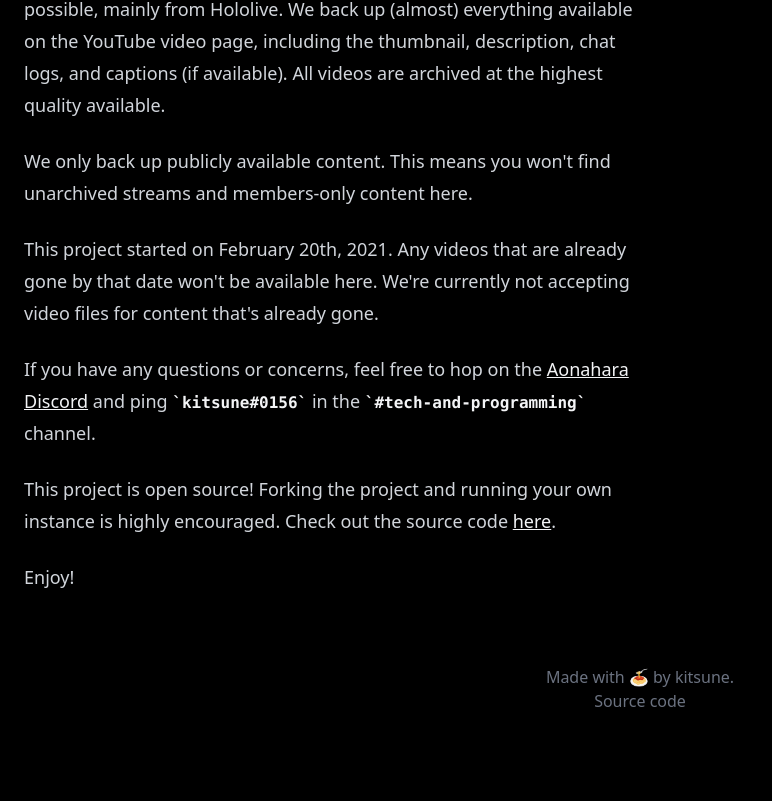
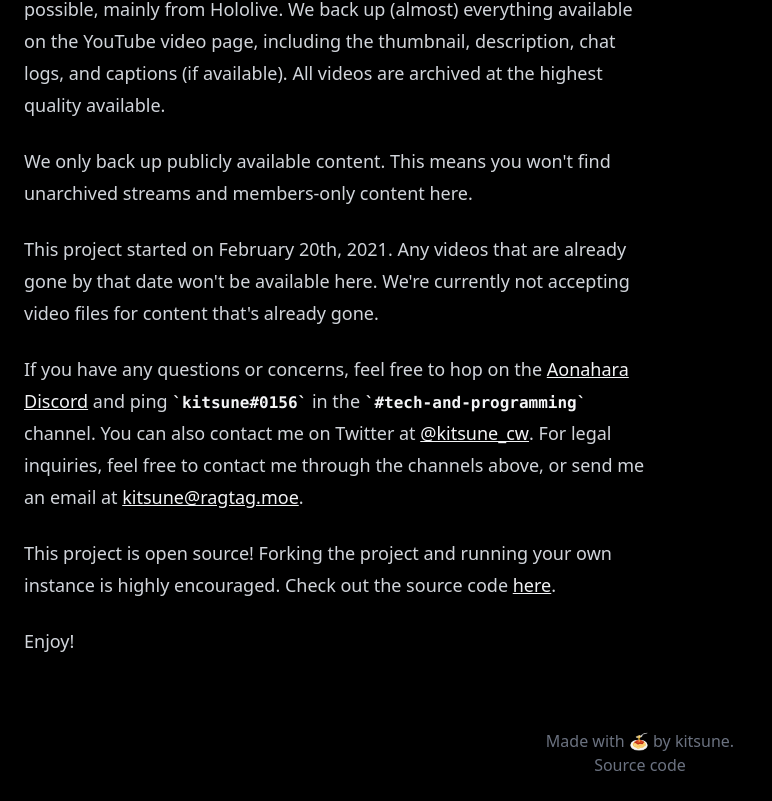
Before and after one commit to ragtag-archive/archive-browser, a Next.js app: page /about in a window 1280 px wide. Shown: the part 247-1048 px from the top of the page, without its empty margins (0-772 px from the left). Before the commit the page ends 984 px from the top, so only its background shows below. Built offline with nearby package versions, Linux system fonts and the light colour scheme; no server answers.

Commit message:
add contact details, remove unused api doc

```diff
--- a/modules/AboutPage.tsx
+++ b/modules/AboutPage.tsx
@@ -1,5 +1,5 @@
-import Head from "next/head";
-import PageBase from "./shared/PageBase";
+import Head from 'next/head';
+import PageBase from './shared/PageBase';
 
 const AboutPage = () => {
   return (
@@ -26,20 +26,38 @@
           accepting video files for content that's already gone.
         </p>
         <p>
-          If you have any questions or concerns, feel free to hop on the{" "}
+          If you have any questions or concerns, feel free to hop on the{' '}
           <a
             target="_blank"
             rel="noreferrer noopener nofollow"
             href="https://ragtag.link/discord"
           >
             Aonahara Discord
-          </a>{" "}
-          and ping <code>kitsune#0156</code> in the{" "}
-          <code>#tech-and-programming</code> channel.
+          </a>{' '}
+          and ping <code>kitsune#0156</code> in the{' '}
+          <code>#tech-and-programming</code> channel. You can also contact me on
+          Twitter at{' '}
+          <a
+            target="_blank"
+            rel="noreferrer noopener nofollow"
+            href="https://twitter.com/kitsune_cw"
+          >
+            @kitsune_cw
+          </a>
+          . For legal inquiries, feel free to contact me through the channels
+          above, or send me an email at{' '}
+          <a
+            target="_blank"
+            rel="noreferrer noopener nofollow"
+            href="mailto:kitsune@ragtag.moe"
+          >
+            kitsune@ragtag.moe
+          </a>
+          .
         </p>
         <p>
           This project is open source! Forking the project and running your own
-          instance is highly encouraged. Check out the source code{" "}
+          instance is highly encouraged. Check out the source code{' '}
           <a
             target="_blank"
             rel="noreferrer noopener nofollow"
--- a/modules/ApiDocsPage.tsx
+++ b/modules/ApiDocsPage.tsx
@@ -1,6 +1,6 @@
-import Head from "next/head";
-import { ApiSearchSortFields } from "../pages/api/v1/search";
-import PageBase from "./shared/PageBase";
+import Head from 'next/head';
+import { ApiSearchSortFields } from '../pages/api/v1/search';
+import PageBase from './shared/PageBase';
 
 const ApiDocsPage = () => {
   return (
@@ -13,7 +13,7 @@
         <p>
           We provide a publicly accessible API to query the data available in
           our archive. The following is a summary of the available endpoints.
-          For more details, check out{" "}
+          For more details, check out{' '}
           <a
             target="_blank"
             rel="noreferrer noopener nofollow"
@@ -100,93 +100,9 @@
             </pre>
           </li>
         </ul>
-        <h2>Live updates</h2>
-        <p>
-          We also provide a simple websocket service for listening to events at
-          the following address:
-        </p>
-        <pre>
-          <code>wss://ws.ragtag.moe</code>
-        </pre>
-        To listen to events, connect to the socket and send the following
-        message:
-        <pre>
-          <code>
-            {JSON.stringify({
-              method: "subscribe",
-              params: ["moe.ragtag.archive:workers", "ping"],
-            })}
-          </code>
-        </pre>
-        The above message subscribes you to two topics. The <code>ping</code>{" "}
-        topic will deliver a message once every <code>5</code> seconds to keep
-        the connection alive. The <code>moe.ragtag.archive:workers</code> topic
-        will deliver events from our workers. You will receive messages in the
-        following format:
-        <pre>
-          <code>
-            {JSON.stringify(
-              {
-                id: -1,
-                result: [
-                  "moe.ragtag.archive:workers",
-                  {
-                    event: "<event type>",
-                    data: "<event data>",
-                    source: "<worker id>",
-                    version: "<worker version>",
-                  },
-                ],
-              },
-              null,
-              2
-            )}
-          </code>
-        </pre>
-        <p>The following event types are available:</p>
-        <table>
-          {Object.entries({
-            work_begin: "worker has accepted a job from the queue",
-            work_end:
-              "worker has cleanly finished a job and will request a new one",
-            work_failed:
-              "something went wrong while doing a job, and the job will be requeued",
-            video_downloading: "worker is downloading the video from YouTube",
-            video_failed:
-              "worker could not download the video, the job is discarded and will not be requeued",
-            video_uploading:
-              "worker has started uploading the video to the site storage",
-            video_uploaded:
-              "all video files have been uploaded but the database has not been updated yet",
-
-            worker_updated:
-              "worker has downloaded a newer version of its software and will run that version on the next job",
-            rate_limit:
-              "worker has detected a HTTP 429 and will rest for one hour",
-          }).map(([k, v]) => (
-            <tr>
-              <td>
-                <code>{k}</code>
-              </td>
-              <td>{v}</td>
-            </tr>
-          ))}
-        </table>
-        <p>Notes</p>
-        <ul>
-          {[
-            "this endpoint is currently unauthenticated, anyone can publish any event",
-            <>
-              when a worker detects a video is already present on the website,
-              it will do nothing and emit <code>work_end</code>
-            </>,
-          ].map((x) => (
-            <li>{x}</li>
-          ))}
-        </ul>
         <h2>Embedding videos</h2>
         <p>
-          Videos from this website can be embedded with the URL{" "}
+          Videos from this website can be embedded with the URL{' '}
           <code>/embed/:videoId</code>. For example,
         </p>
         <pre>
@@ -202,7 +118,7 @@
           will create a responsive iframe with a 16:9 aspect ratio like the
           following:
         </p>
-        <div className="relative" style={{ paddingBottom: "56.25%" }}>
+        <div className="relative" style={{ paddingBottom: '56.25%' }}>
           <iframe
             frameBorder="0"
             allow="fullscreen"
--- a/modules/shared/PageBase.tsx
+++ b/modules/shared/PageBase.tsx
@@ -1,9 +1,9 @@
-import React from "react";
-import Linkify from "react-linkify";
-import Head from "next/head";
-import Header from "./Header";
-import { apiStatusMessage } from "../../pages/api/v1/status";
-import MemoLinkify from "./MemoLinkify";
+import React from 'react';
+import Linkify from 'react-linkify';
+import Head from 'next/head';
+import Header from './Header';
+import { apiStatusMessage } from '../../pages/api/v1/status';
+import MemoLinkify from './MemoLinkify';
 
 export type PageBaseProps = {
   children?: React.ReactNode;
@@ -12,13 +12,13 @@
 
 const PageBase = (props: PageBaseProps) => {
   const [bannerHide, setBannerHide] = React.useState(true);
-  const [bannerMessage, setBannerMessage] = React.useState("");
+  const [bannerMessage, setBannerMessage] = React.useState('');
 
   const fetchStatusMessage = async () => {
     const { timestamp, message, showBanner } = await apiStatusMessage();
     setBannerMessage(message);
     const lastTs = Number(
-      window.localStorage.getItem("banner-timestamp") || "0"
+      window.localStorage.getItem('banner-timestamp') || '0'
     );
     console.log({ timestamp, lastTs });
     if (timestamp > lastTs && showBanner) setBannerHide(false);
@@ -35,8 +35,8 @@
       </Head>
       <div
         className={
-          "bg-blue-600 flex flex-1 flex-col md:flex-row justify-between fixed bottom-0 left-0 right-0 z-50 " +
-          (bannerHide ? "hidden" : "")
+          'bg-blue-600 flex flex-1 flex-col md:flex-row justify-between fixed bottom-0 left-0 right-0 z-50 ' +
+          (bannerHide ? 'hidden' : '')
         }
       >
         <span className="px-6 py-2">
@@ -51,7 +51,7 @@
               e.preventDefault();
               setBannerHide(true);
               window.localStorage.setItem(
-                "banner-timestamp",
+                'banner-timestamp',
                 Date.now().toString()
               );
             }}
@@ -64,14 +64,23 @@
       <Header />
       <div
         className={[
-          "container mx-auto mt-4 flex-1",
-          props.flex ? "flex flex-col" : "",
-        ].join(" ")}
+          'container mx-auto mt-4 flex-1',
+          props.flex ? 'flex flex-col' : '',
+        ].join(' ')}
       >
         {props.children}
       </div>
       <div className="mt-6 text-gray-500 text-center">
-        Made with 🍝 by kitsune.
+        Made with 🍝 by{' '}
+        <a
+          href="https://twitter.com/kitsune_cw"
+          className="hover:underline"
+          target="_blank"
+          rel="noreferrer noopener nofollow"
+        >
+          kitsune
+        </a>
+        .
       </div>
       <div className="mb-6 text-center">
         <a
```
